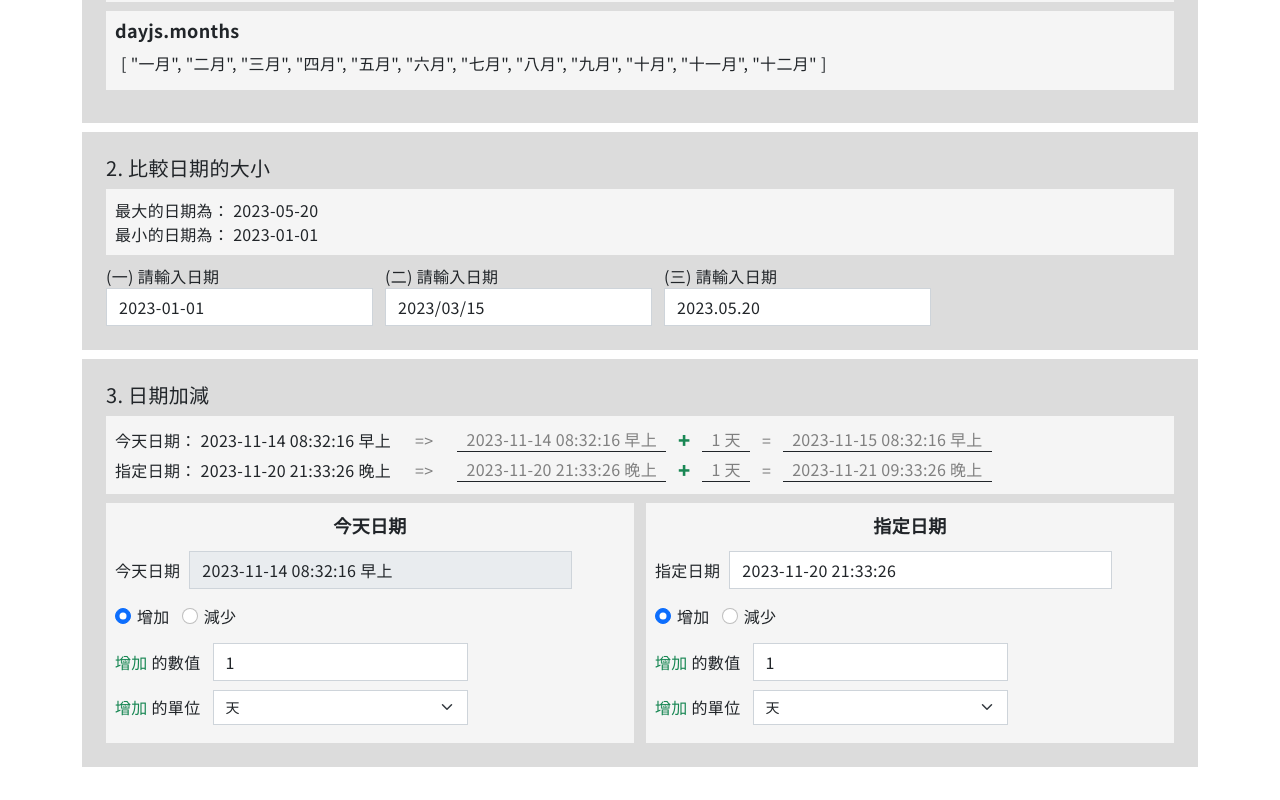
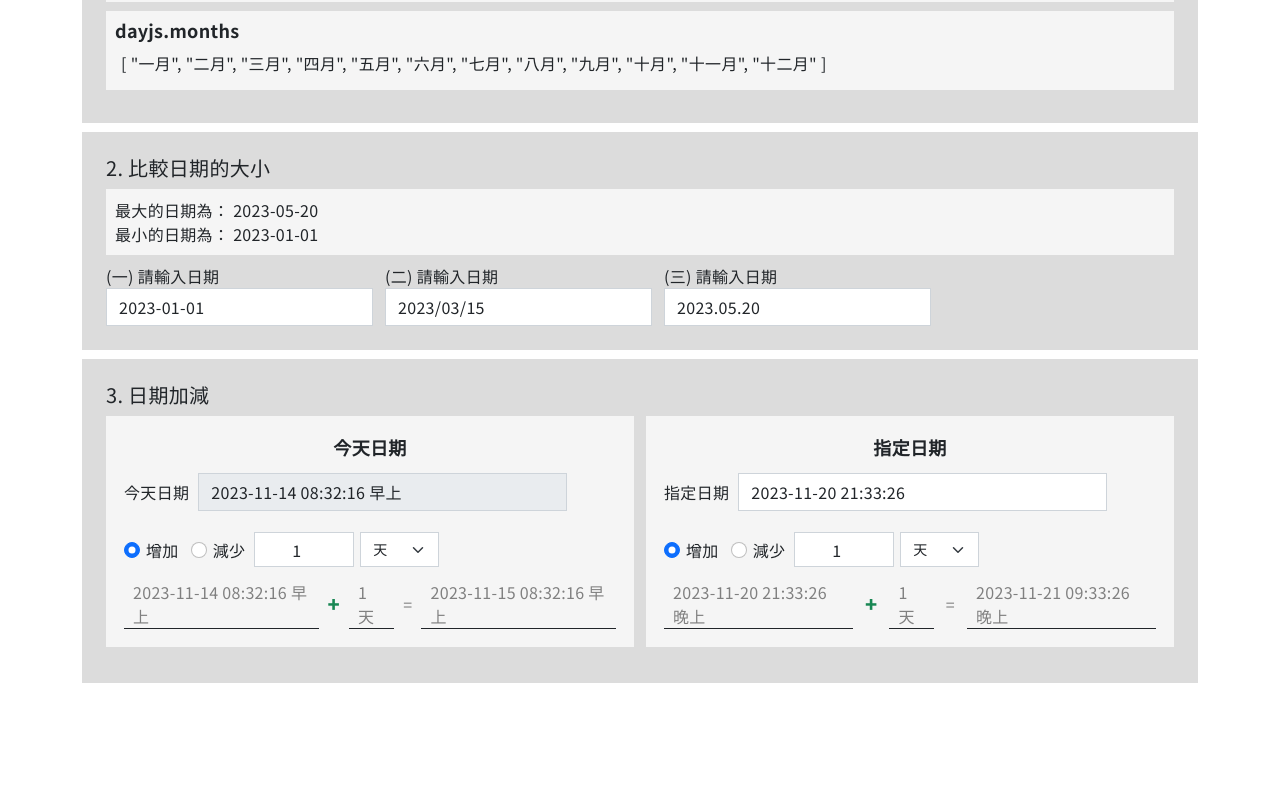
Before and after one commit to MizuYang/day.js, a Vue app: page /#/ in a window 1280 px wide. Shown: the part 567-1367 px from the top of the page. After the commit the page ends 1283 px from the top, so only its background shows below. Built offline with nearby package versions, Linux system fonts and the light colour scheme.

Commit message:
修改 Demo3/日期加減: 結構

```diff
--- a/src/components/Demo3日期加減.vue
+++ b/src/components/Demo3日期加減.vue
@@ -1,15 +1,6 @@
 <template>
-  <section class="bg-gainsboro mb-3 p-10">
+  <section class="bg-gainsboro mb-3 p-10 pb-5">
     <h2 class="text-20 mb-3">3. 日期加減</h2>
-    <div>
-      <div class="bg-whitesmoke mb-3 p-3">
-        <!-- 今天日期 運算過程 -->
-        <TodayComputed />
-
-        <!-- 指定日期 運算過程 -->
-        <TargetComputed />
-      </div>
-
       <div class="d-flex align-items-center">
         <!-- 今天日期 -->
         <Today />
@@ -17,15 +8,12 @@
         <!-- 指定日期 -->
         <Target />
       </div>
-    </div>
   </section>
 </template>
 
 <script setup>
 import Today from '@/components/demo3-items/Today.vue'
-import TodayComputed from '@/components/demo3-items/公式元件/TodayComputed.vue'
 import Target from '@/components/demo3-items/Target.vue'
-import TargetComputed from '@/components/demo3-items/公式元件/TargetComputed.vue'
 
 </script>
 
--- a/src/components/demo3-items/Target.vue
+++ b/src/components/demo3-items/Target.vue
@@ -1,6 +1,6 @@
 <template>
   <!-- 指定日期 -->
-  <div class="bg-whitesmoke ms-5 p-3"
+  <div class="bg-whitesmoke ms-5 p-7 mb-10"
         style="width:100%;">
     <p class="text-18 text-center fw-bold-7 mb-5">指定日期</p>
 
@@ -16,8 +16,9 @@
              >
     </label>
 
+    <div class="d-flex align-items-center py-5">
       <!-- 增加、減少 radio -->
-    <div class="d-flex align-items-center mb-3">
+      <div class="d-flex align-items-center">
         <div class="me-5">
           <input class="form-check-input" type="radio"
                   value="targetAdd" id="targetAdd"
@@ -37,38 +38,27 @@
           </label>
         </div>
       </div>
-
       <!-- 增加獲減少的數值設定 -->
-    <label for="targetModificationNum" class="d-flex align-items-center">
-      <p class="me-1">
-        <span :class="isTargetAddMode?'text-success':'text-danger'">
-          {{ isTargetAddMode?'增加':'減少' }}
-        </span>
-        的數值
-      </p>
+      <label for="targetModificationNum" class="d-flex align-items-center me-2">
         <input type="number"
-              class="form-control ms-3"
+                class="form-control text-center ms-3"
                 id="targetModificationNum"
                 v-model.number="targetModificationNum"
-              style="width:50%;">
+                style="width:100px;
+                       padding: 4.5px 0;">
       </label>
-
       <!-- 增加或減少的單位設定 -->
-    <div class="d-flex align-items-center my-3">
-      <label for="targetUnitSetup" class="me-5">
-        <p>
-          <span :class="isTargetAddMode?'text-success':'text-danger'">
-            {{ isTargetAddMode?'增加':'減少' }}
-          </span>
-            的單位
-        </p>
-      </label>
-      <select class="form-select w-50"
+      <div class="d-flex align-items-center">
+        <select class="form-select"
                 v-model="targetMdificationUnit" id="targetUnitSetup">
           <option v-for="unit in unitSelectionData" :key="unit"
                   :value="unit.en">{{ unit.cn }}</option>
         </select>
       </div>
+    </div>
+
+    <!-- 指定日期 -->
+    <TargetComputed />
   </div>
 </template>
 
@@ -77,12 +67,13 @@
 import { storeToRefs } from 'pinia'
 import { useTargetStore } from '@/stores/demo3/targetStore.js'
 
+import TargetComputed from '@/components/demo3-items/公式元件/TargetComputed.vue'
+
 // store
 const {
   targetDate,
   targetDateOperationMode,
   targetModificationNum,
-  isTargetAddMode,
   targetMdificationUnit,
   unitSelectionData
 } = storeToRefs(useTargetStore())
--- a/src/components/demo3-items/Today.vue
+++ b/src/components/demo3-items/Today.vue
@@ -1,6 +1,6 @@
 <template>
   <!-- 今天日期 -->
-  <div class="bg-whitesmoke me-auto p-3"
+  <div class="bg-whitesmoke me-auto p-7 mb-10"
         style="width:100%;">
     <p class="text-18 text-center fw-bold-7 mb-5">今天日期</p>
 
@@ -14,8 +14,9 @@
              readonly>
     </label>
 
+    <div class="d-flex align-items-center py-5">
       <!-- 增加、減少 radio -->
-    <div class="d-flex align-items-center mb-3">
+      <div class="d-flex align-items-center">
         <div class="me-5">
           <input class="form-check-input" type="radio"
                   value="todayAdd" id="todayAdd"
@@ -35,38 +36,29 @@
           </label>
         </div>
       </div>
-
       <!-- 增加獲減少的數值設定 -->
-    <label for="todayModificationNum" class="d-flex align-items-center">
-      <p class="me-1">
-        <span :class="isTodayAddMode?'text-success':'text-danger'">
-          {{ isTodayAddMode?'增加':'減少' }}
-        </span>
-        的數值
-      </p>
+      <label for="todayModificationNum" class="d-flex align-items-center me-2">
         <input type="number"
-              class="form-control ms-3"
+                class="form-control text-center ms-3"
                 id="todayModificationNum"
                 v-model.number="todayModificationNum"
-              style="width:50%;">
+                style="width:100px;
+                       padding: 4.5px 0;">
       </label>
-
       <!-- 增加或減少的單位設定 -->
-    <div class="d-flex align-items-center my-3">
-      <label for="targetUnitSetup" class="me-5">
-      <p>
-        <span :class="isTodayAddMode?'text-success':'text-danger'">
-          {{ isTodayAddMode?'增加':'減少' }}
-        </span>
-          的單位
-      </p>
+      <div class="d-flex align-items-center">
+        <label for="targetUnitSetup">
         </label>
-      <select class="form-select w-50"
+        <select class="form-select"
                 v-model="todayMdificationUnit" id="targetUnitSetup">
           <option v-for="unit in unitSelectionData" :key="unit"
                   :value="unit.en">{{ unit.cn }}</option>
         </select>
       </div>
+    </div>
+
+    <!-- 今天日期 運算過程 -->
+    <TodayComputed />
   </div>
 </template>
 
@@ -75,12 +67,13 @@
 import { storeToRefs } from 'pinia'
 import { useTodayStore } from '@/stores/demo3/todayStore.js'
 
+import TodayComputed from '@/components/demo3-items/公式元件/TodayComputed.vue'
+
 // store
 const {
   today,
   todayDateOperationMode,
   todayModificationNum,
-  isTodayAddMode,
   todayMdificationUnit,
   unitSelectionData
 } = storeToRefs(useTodayStore())
--- a/src/components/demo3-items/公式元件/TargetComputed.vue
+++ b/src/components/demo3-items/公式元件/TargetComputed.vue
@@ -1,10 +1,8 @@
 <template>
   <!-- 今天日期 運算過程 -->
   <div class="d-flex align-items-center">
-    指定日期： {{ targetDate.format('YYYY-MM-DD HH:mm:ss A') }} <span class="text-gray ms-10">=></span>
-
     <!-- 顯示加減運算過程, 例：10:00 - 5分鐘 = 09:55 -->
-    <div class="d-flex align-items-center ms-10">
+    <div class="d-flex align-items-center">
       <span class="text-gray border-bottom border-dark px-3">{{ targetDate.format('YYYY-MM-DD HH:mm:ss A') }}</span>
 
       <!-- "+" 或 "-" 符號 -->
--- a/src/components/demo3-items/公式元件/TodayComputed.vue
+++ b/src/components/demo3-items/公式元件/TodayComputed.vue
@@ -1,14 +1,12 @@
 <template>
   <!-- 今天日期 運算過程 -->
   <div class="d-flex align-items-center">
-    今天日期： {{ today.format('YYYY-MM-DD HH:mm:ss A') }} <span class="text-gray ms-10">=></span>
-
     <!-- 顯示加減運算過程, 例：10:00 - 5分鐘 = 09:55 -->
-    <div class="d-flex align-items-center ms-10">
+    <div class="d-flex align-items-center">
       <span class="text-gray border-bottom border-dark px-3">{{ today.format('YYYY-MM-DD HH:mm:ss A') }}</span>
 
       <!-- "+" 或 "-" 符號 -->
-      <span class="text-20 fw-bold-9 mx-5"
+      <span class="text-20 fw-bold-9 mx-3"
             :class="isTodayAddMode?'text-success':'text-danger'"
             :style="!isTodayAddMode&&'padding:0 2.25px;'">
         {{ isTodayAddMode?'+':'-' }}
@@ -20,7 +18,7 @@
         {{ todayUnitCn }}
       </span>
 
-      <span class="text-gray mx-5">=</span>
+      <span class="text-gray mx-3">=</span>
 
       <!-- 計算結果 -->
       <span class="text-gray border-bottom border-dark px-3">
```
Lines whose indentation alone changed are shown as unchanged.
